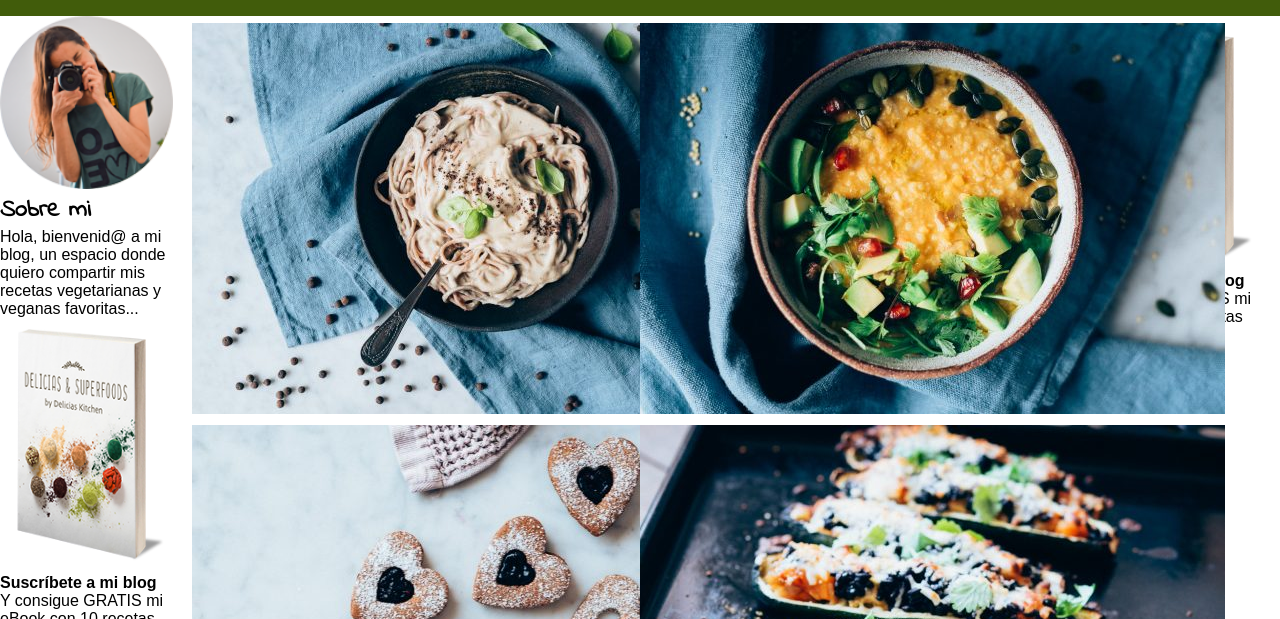
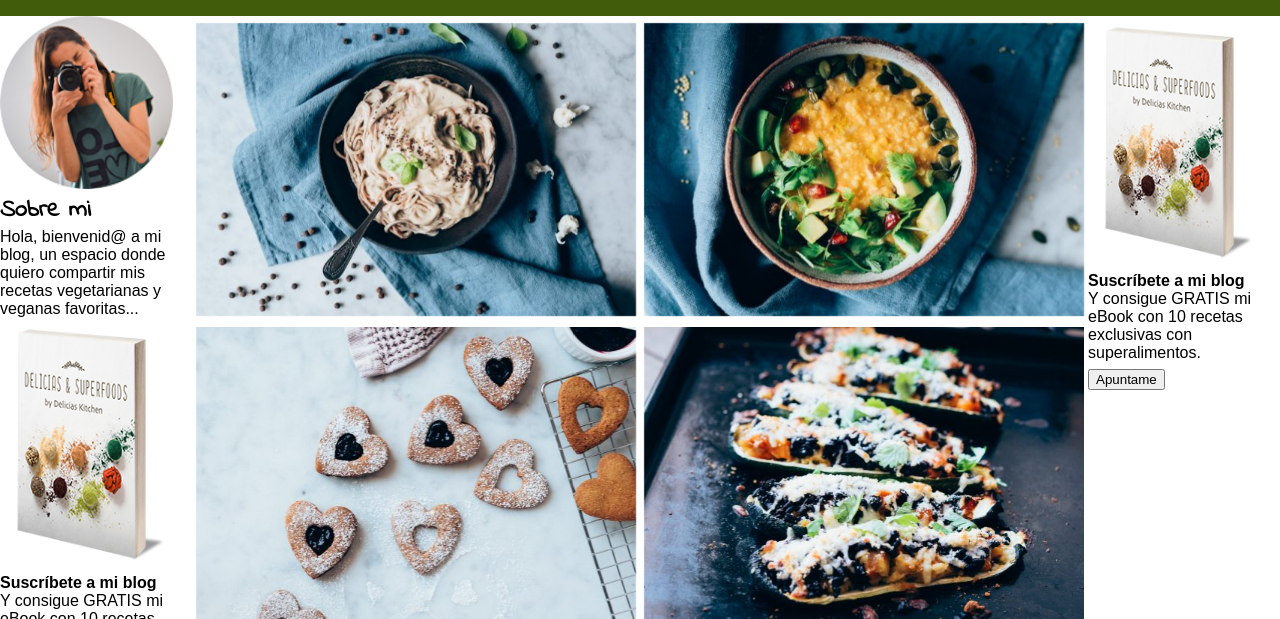
Before and after one commit to polec04UwU/pt3_egea_pol, a plain HTML site: page index.html in a window 1280 px wide. Shown: the part 181-800 px from the top of the page. Drawn offline with Linux system fonts and the light colour scheme.

Commit message:
nonononno

```diff
--- a/css/P02_PolEgea.css
+++ b/css/P02_PolEgea.css
@@ -68,6 +68,7 @@ footer a:hover{
 }
 footer{
     text-align:center;background-color:black;
+    clear: both;
     padding-top: 1%;
     padding-bottom: 1%;
     width:100%;
@@ -104,24 +105,26 @@ article:hover .flip-card-inner {
     transform: rotateY(180deg);
 }
 .flip-card-front, .flip-card-back {
-    width: 100%;
-    height: 100%;
     -webkit-backface-visibility: hidden;
     backface-visibility: hidden;
 }
 .flip-card-front{
+    width: 100%;
     position: relative;
 }
+.flip-card-front img{
+    object-fit: cover;
+    width: 98%;
+}
 .flip-card-back {
+    width: 100%;
+    height: 100%;
     position: absolute;
     background-color: rgb(13, 77, 13);
     color: white;
     transform: rotateY(180deg);
     top:0;
   }
-div div img{
-    object-fit: inherit;
-}
 .ns{
     float: left;
     width: 15%;
```
